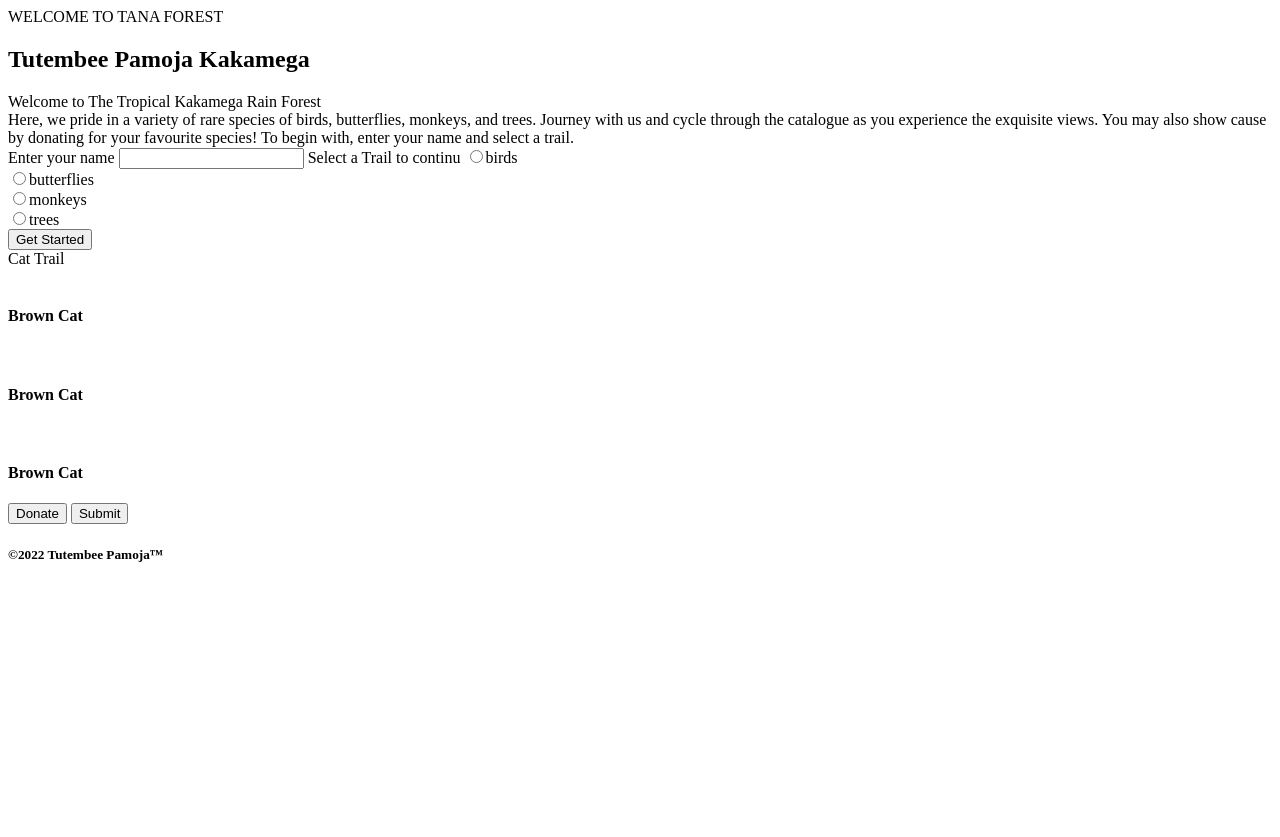
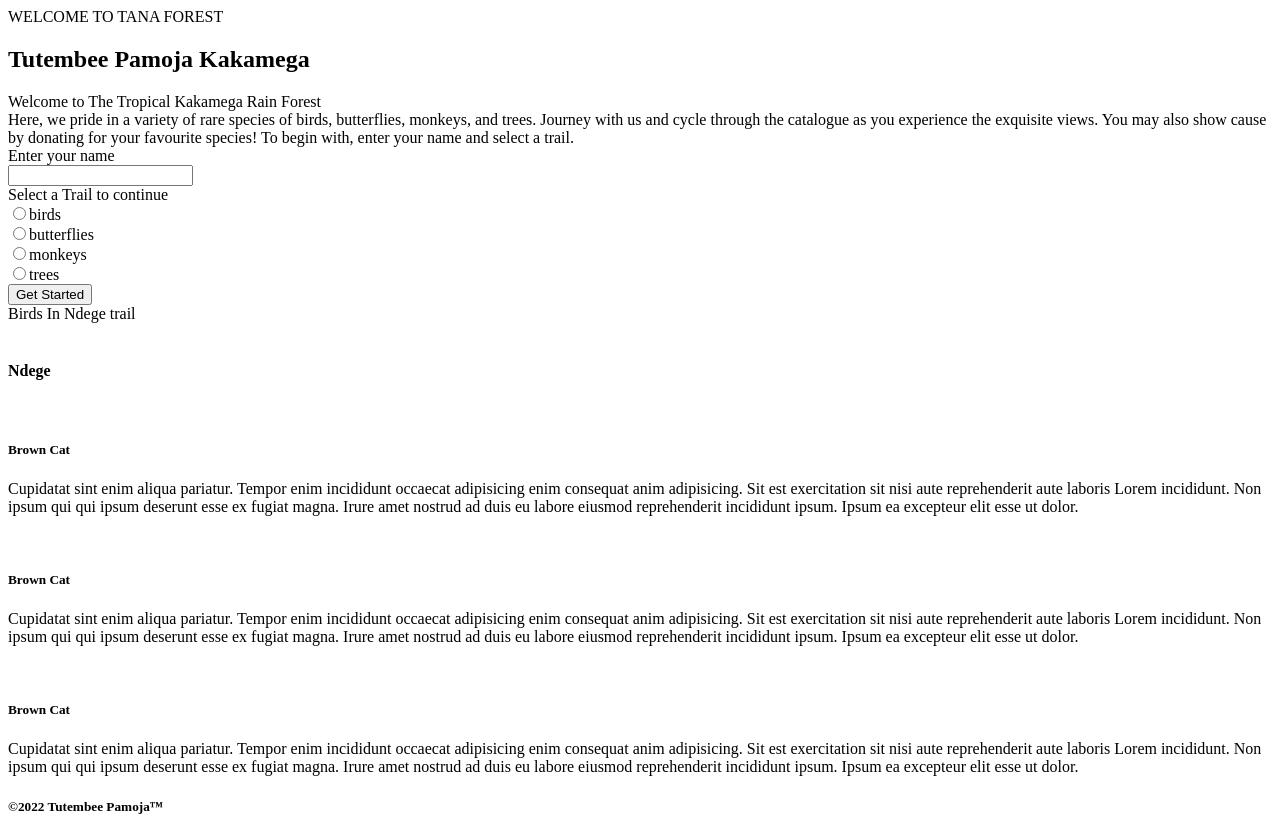
Before and after one commit to TheEmerald001/Kakamega_RainForest, a plain HTML site: page index.html in a window 1280 px wide. Before the commit the page ends 800 px from the top, so only its background shows below. Drawn offline with Linux system fonts and the light colour scheme.

Commit message:
adds defines description with dummy

```diff
--- a/index.html
+++ b/index.html
@@ -26,9 +26,9 @@
         </div>
         <div>
             <form action="GET">
-                <label for="name">Enter your name</label>
-                <input type="text">
-                <label for="trail">Select a Trail to continu</label>
+                <label for="name">Enter your name</label> <br>
+                <input type="text"> <br>
+                <label for="trail">Select a Trail to continue</label><br>
                 <input type="radio" name="trail" id="mytrail" value="birds">birds <br>
                 <input type="radio" name="trail" id="mytrail" value="butterflies">butterflies <br>
                 <input type="radio" name="trail" id="mytrail" value="monkeys">monkeys <br>
@@ -39,30 +39,35 @@
     </section>
     <section>
         <div id="trailhead">
-            Cat Trail
+            Birds In Ndege trail
         </div>
         <div id="allSpecies">
             <div id="oneSpecies">
                 <img src="" alt="">
                 <div>
-                    <h4 id="speciesName"> Brown Cat</h4>
+                    <h4 id="speciesName">Ndege</h4>
                     <p id="specieDescription"></p>
                 </div>
             </div>
             <div id="oneSpecies">
-                <img src="" alt="">
                 <div>
-                    <h4 id="speciesName"> Brown Cat</h4>
-                    <p id="specieDescription"></p>
+                    <img src="" alt="">
+                    <h5 id="speciesName"> Brown Cat</h5>
+                    <p id="specieDescription">Cupidatat sint enim aliqua pariatur. Tempor enim incididunt occaecat adipisicing enim consequat anim adipisicing. Sit est exercitation sit nisi aute reprehenderit aute laboris Lorem incididunt. Non ipsum qui qui ipsum deserunt esse ex fugiat magna. Irure amet nostrud ad duis eu labore eiusmod reprehenderit incididunt ipsum. Ipsum ea excepteur elit esse ut dolor.</p>
                 </div>
             </div>
             <div id="oneSpecies">
-                <img src="" alt="">
                 <div>
-                    <h4 id="speciesName"> Brown Cat</h4>
-                    <p id="specieDescription"></p>
-                    <button id="btns" class="donateBtn">Donate</button>
-                    <button id="btns" class="submitBtn">Submit</button>
+                    <img src="" alt="">
+                    <h5 id="speciesName"> Brown Cat</h5>
+                    <p id="specieDescription">Cupidatat sint enim aliqua pariatur. Tempor enim incididunt occaecat adipisicing enim consequat anim adipisicing. Sit est exercitation sit nisi aute reprehenderit aute laboris Lorem incididunt. Non ipsum qui qui ipsum deserunt esse ex fugiat magna. Irure amet nostrud ad duis eu labore eiusmod reprehenderit incididunt ipsum. Ipsum ea excepteur elit esse ut dolor.</p>
+                </div>
+            </div>
+            <div id="oneSpecies">
+                <div>
+                    <img src="" alt="">
+                    <h5 id="speciesName"> Brown Cat</h5>
+                    <p id="specieDescription">Cupidatat sint enim aliqua pariatur. Tempor enim incididunt occaecat adipisicing enim consequat anim adipisicing. Sit est exercitation sit nisi aute reprehenderit aute laboris Lorem incididunt. Non ipsum qui qui ipsum deserunt esse ex fugiat magna. Irure amet nostrud ad duis eu labore eiusmod reprehenderit incididunt ipsum. Ipsum ea excepteur elit esse ut dolor.</p>
                 </div>
             </div>
         </div>
```
